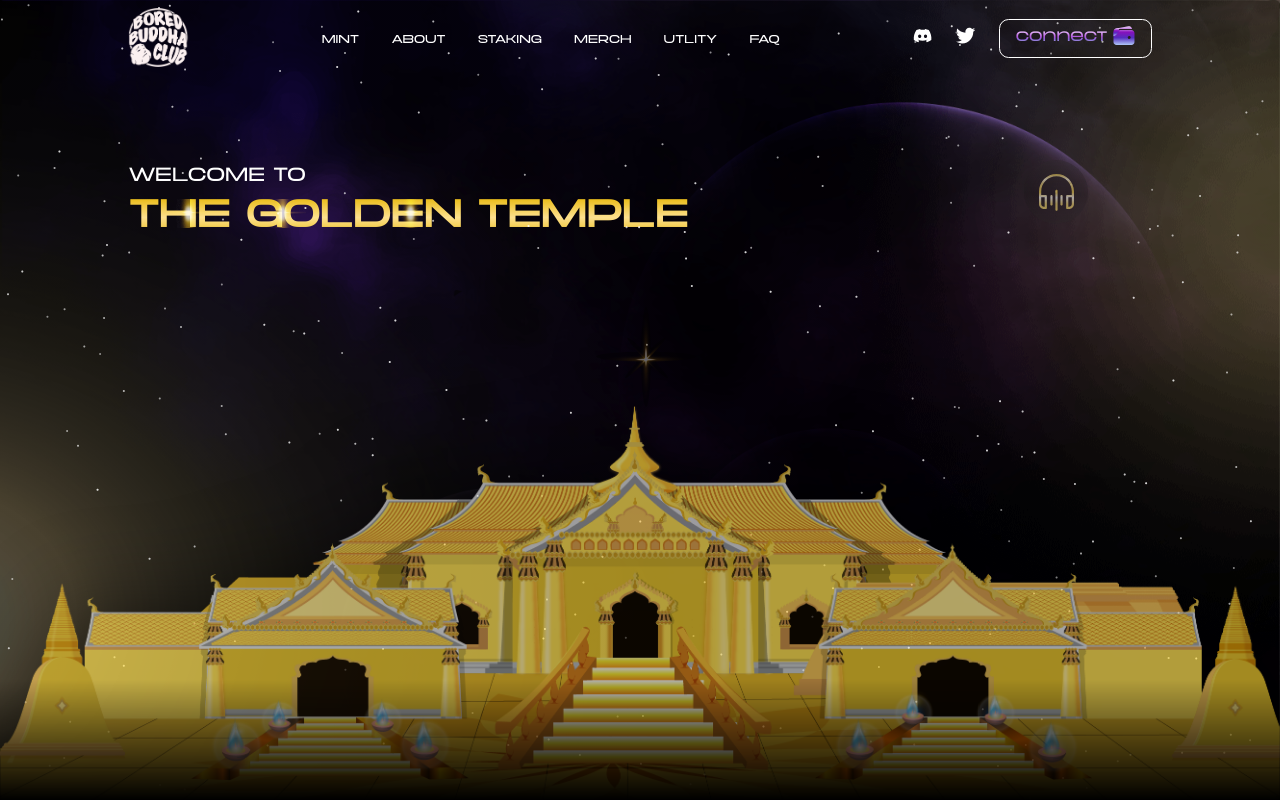
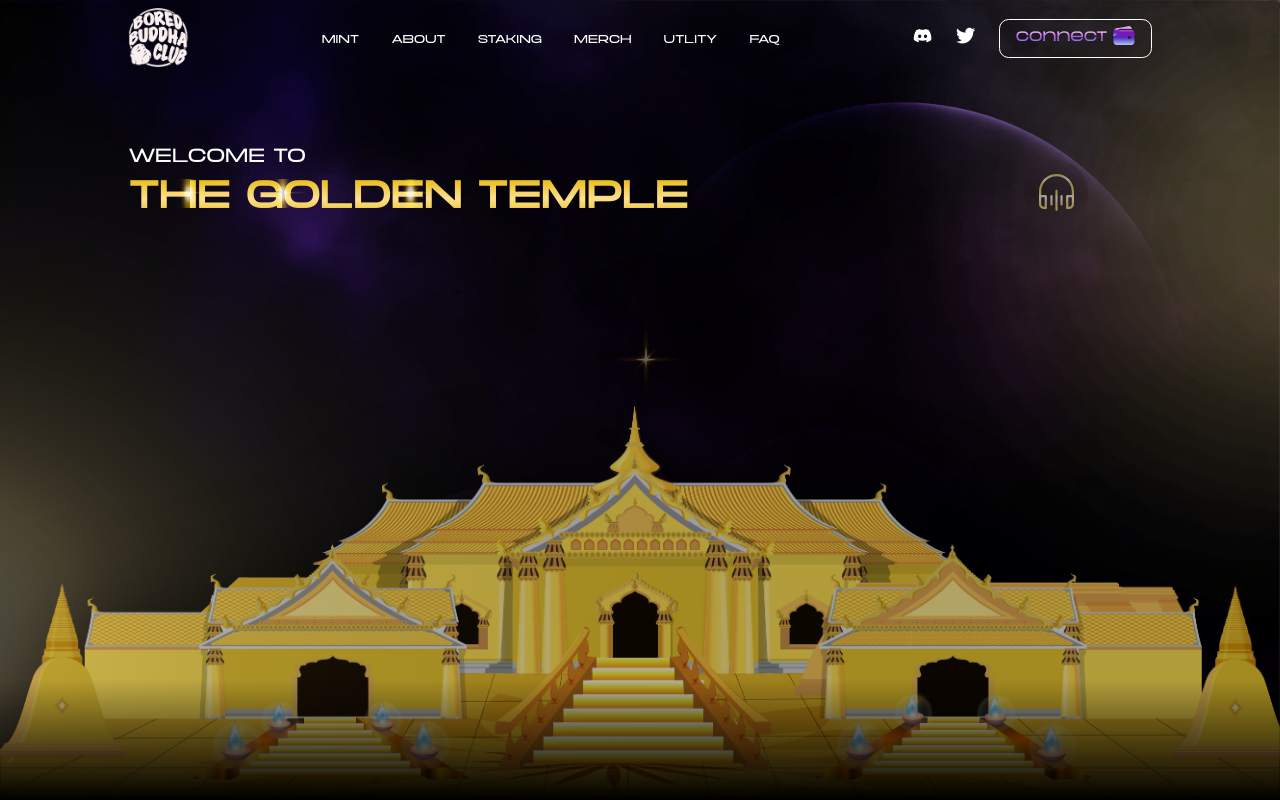
Before and after one commit to Whizzie99/bored-buddha, a React (Create React App) app: page / in a window 1280 px wide. Shown: the top 800 px of the page. Built offline with nearby package versions, Linux system fonts and the light colour scheme; a web font is replaced by a local one.

Commit message:
fix horizontal scroll bug

```diff
--- a/src/components/Faq/Faq.jsx
+++ b/src/components/Faq/Faq.jsx
@@ -46,7 +46,7 @@ const Faq = () => {
             <div
               className="faq-card"
               key={faq.id}
-              data-aos="fade-up"
+              data-aos="fade-right"
               data-aos-duration="1200"
             >
               <div className="faq-card-top" onClick={() => toggle(index)}>
--- a/src/components/Hero/Hero.jsx
+++ b/src/components/Hero/Hero.jsx
@@ -1,4 +1,4 @@
-import GalaxyParticles from "../GalaxyParticles/GalaxyParticles";
+// import GalaxyParticles from "../GalaxyParticles/GalaxyParticles";
 import { StyledHero } from "./styles";
 
 import temple from "../../assets/images/temple-1.png";
@@ -9,7 +9,7 @@ import star from "../../assets/images/star-2.png";
 const Hero = () => {
   return (
     <StyledHero>
-      <GalaxyParticles id="hero-particles" />
+      {/* <GalaxyParticles id="hero-particles" /> */}
       <div className="hero-title">
         <h3 data-aos="fade-up" data-aos-duration="1100">
           welcome to
--- a/src/components/Hero/styles.js
+++ b/src/components/Hero/styles.js
@@ -13,6 +13,7 @@ export const StyledHero = styled.div`
   /* backdrop-filter: drop-shadow(20px 4px 50px #000);
   -webkit-backdrop-filter: drop-shadow(20px 4px 50px #000); */
   height: 100vh;
+  box-sizing: border-box;
   padding-top: 45%;
   /* padding-left: 5em; */
 
@@ -160,6 +161,6 @@ export const StyledHero = styled.div`
   }
 
   @media screen and (min-width: 1200px) {
-    padding-top: 13%;
+    padding-top: 11.5%;
   }
 `;
--- a/src/components/shared/GlobalStyles/GlobalStyles.js
+++ b/src/components/shared/GlobalStyles/GlobalStyles.js
@@ -28,6 +28,7 @@ export const GlobalStyles = createGlobalStyle`
     padding: 0;
     margin: 0;
     box-sizing: border-box;
+    /* border: 1px solid red; */
   }
 
   body{
```
Also changed, not shown: 1 other file (tests, documents, lock files or other folders).
